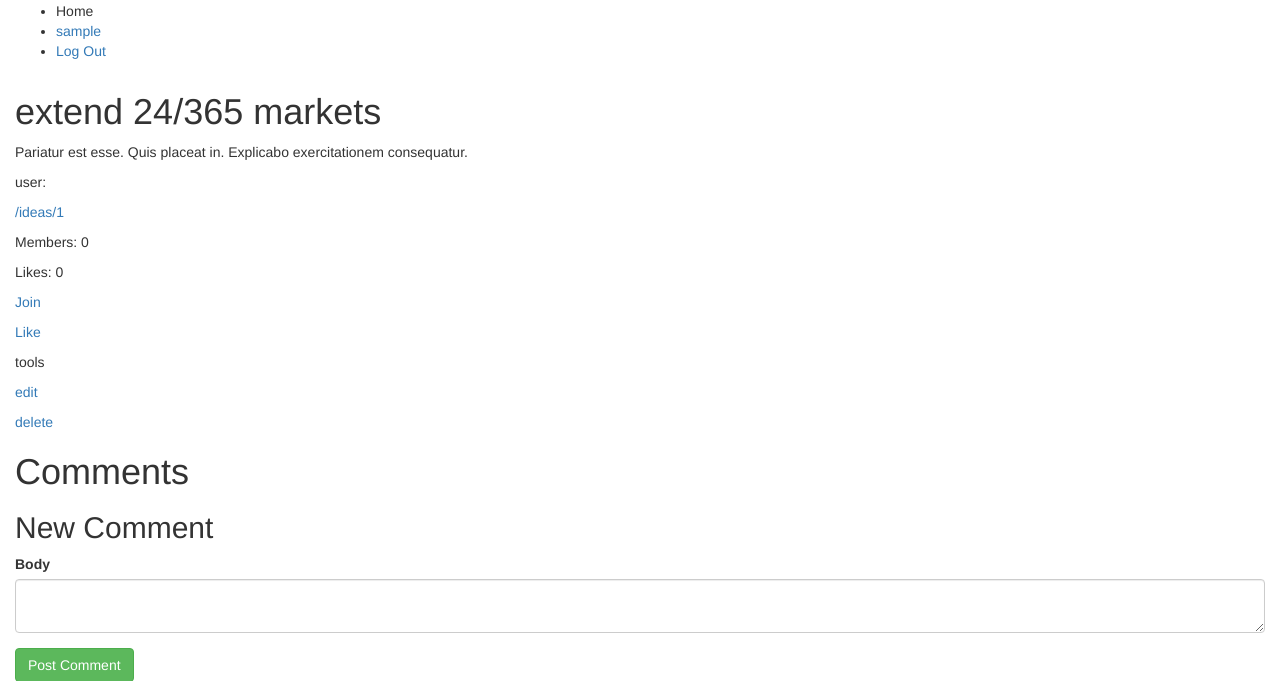
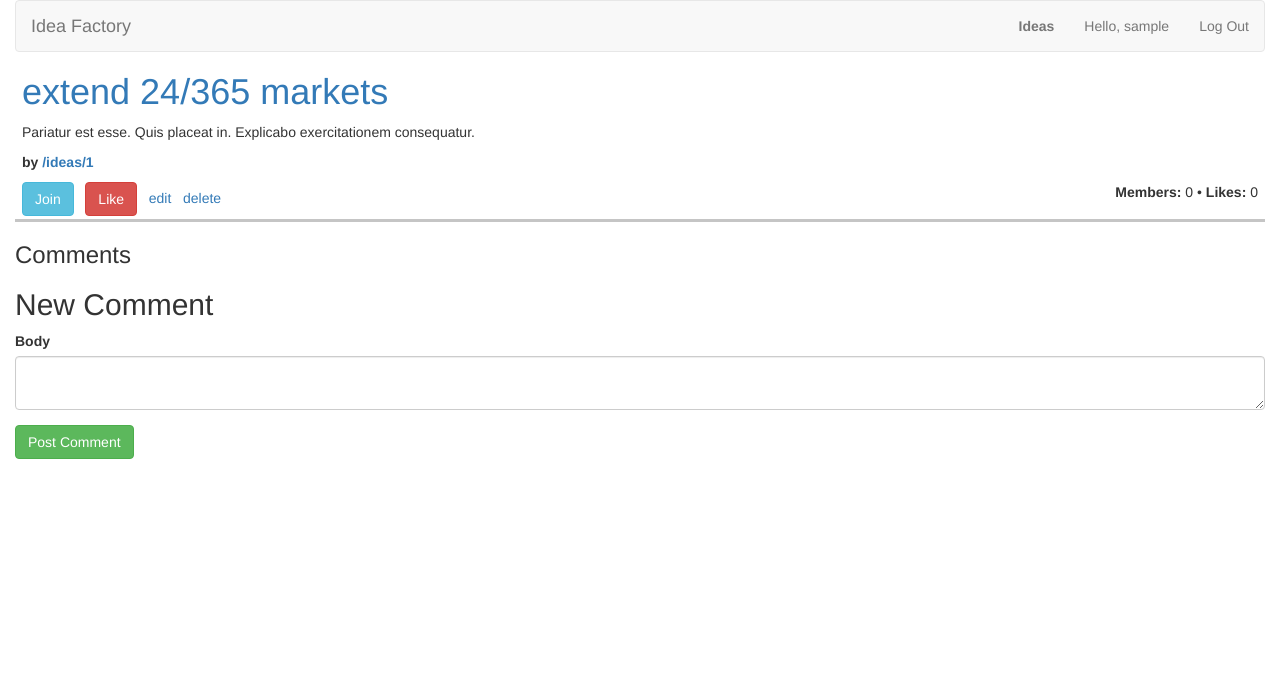
Before and after one commit to alextaylor000/codecore_idea_factory, a Rails app: page /ideas/1 in a window 1280 px wide. Shown: the top 681 px of the page. Run offline with Rails 7, Linux system fonts and the light colour scheme; the visitor is signed in with stand-in values (Sample User, id 1); data comes from the database, SQL or seed files in the repository; data that the repository does not hold is empty; style sheets or scripts are compiled from the project's sources; some libraries are stand-ins or nearby versions.

Commit message:
Adds styling

```diff
--- a/app/assets/stylesheets/bootstrap_and_overrides.scss
+++ b/app/assets/stylesheets/bootstrap_and_overrides.scss
@@ -1,2 +1,11 @@
 @import "bootstrap";
 @import "bootstrap-sprockets";
+
+.nav-header h1 {
+  margin-top: 0;
+}
+
+.panel-idea {
+    padding: 0 0.5em 0.25em 0.5em;
+    border-bottom: 3px solid #C5C5C5;
+}
--- a/app/controllers/idea_members_controller.rb
+++ b/app/controllers/idea_members_controller.rb
@@ -7,7 +7,7 @@ class IdeaMembersController < ApplicationController
     idea_membership.idea      = idea
     idea_membership.user      = current_user
     if idea_membership.save
-      flash[:notice] = "Joined idea"
+      #flash[:notice] = "Joined idea"
     else
       flash[:danger] = "Something went wrong joining this idea."
     end
@@ -17,7 +17,7 @@ class IdeaMembersController < ApplicationController
   def destroy
     idea                      = Idea.find(params[:idea_id])
     current_user.idea_members.find(params[:id]).destroy
-    flash[:notice] = "You left this idea"
+    #flash[:notice] = "You left this idea"
     redirect_to idea
   end
 end
--- a/app/controllers/likes_controller.rb
+++ b/app/controllers/likes_controller.rb
@@ -7,7 +7,7 @@ class LikesController < ApplicationController
     like.idea                 = idea
     like.user                 = current_user
     if like.save
-      flash[:notice] = "Liked"
+      # flash[:notice] = "Liked"
     else
       flash[:danger] = "Something went wrong liking this idea."
     end
@@ -18,7 +18,7 @@ class LikesController < ApplicationController
   def destroy
     idea                      = Idea.find(params[:idea_id])
     current_user.likes.find(params[:id]).destroy
-    flash[:notice] = "Unliked"
+    # flash[:notice] = "Unliked"
     redirect_to idea
   end
 end
--- a/app/views/ideas/show.html.slim
+++ b/app/views/ideas/show.html.slim
@@ -1,42 +1,48 @@
-h1 = @idea.title
-p = @idea.description
-p user:
-p = link_to @idea.creator_username, @idea.creator_user
+div class="panel-idea"
+  h1 = link_to @idea.title, @idea
+  p = @idea.description_truncate 250
 
-- if @idea.image?
-  p = image_tag @idea.image.url, width: 200
+  - if @idea.image?
+    p = image_tag @idea.image.url, width: 200
 
 
-p Members: #{@idea.num_members}
-p Likes: #{@idea.num_likes}
+  div class="tools"
+    p
+      strong by #{link_to @idea.creator_username, @idea.creator_user}
 
+    - if user_signed_in? && @idea.members_include?(current_user)
+      = link_to "Leave", idea_idea_member_path(@idea, @idea.membership_for(current_user)), class: "btn btn-info", method: :delete
+    - elsif current_user != @idea.user
+      = link_to "Join", idea_idea_members_path(@idea), class: "btn btn-info", method: :post
+    span &nbsp;&nbsp;&nbsp;
+    - if user_signed_in? && @idea.liked_by?(current_user)
+      = link_to "Unlike", idea_like_path(@idea, @idea.like_for(current_user)), class: "btn btn-danger", method: :delete
+    - elsif current_user != @idea.user
+      = link_to "Like", idea_likes_path(@idea), class: "btn btn-danger", method: :post
+    span &nbsp;&nbsp;&nbsp;
 
-/ TODO: join/like partials
-/ TODO: cancan authorization
-- if user_signed_in? && @idea.members_include?(current_user)
-  p = link_to "Leave", idea_idea_member_path(@idea, @idea.membership_for(current_user)), method: :delete
-- elsif current_user != @idea.user
-  p = link_to "Join", idea_idea_members_path(@idea), method: :post
+    - if can? :manage, @idea
+      = link_to "edit", edit_idea_path(@idea)
+      span &nbsp;&nbsp;&nbsp;
+      = link_to "delete", idea_path(@idea), method: :delete, data: { confirm: "Really delete this idea?" }
 
-- if user_signed_in? && @idea.liked_by?(current_user)
-  p = link_to "Unlike", idea_like_path(@idea, @idea.like_for(current_user)), method: :delete
-- elsif current_user != @idea.user
-  p = link_to "Like", idea_likes_path(@idea), method: :post
+    div class="pull-right"
+      p
+        = "<strong>Members:</strong> #{@idea.num_members}".html_safe
+        = " • "
+        = "<strong>Likes:</strong> #{@idea.num_likes}".html_safe
 
+    div class="clearfix"
 
 
 
 / TODO: tool partials
-- if can? :manage, @idea
-  p tools
-  p = link_to "edit", edit_idea_path(@idea)
-  p = link_to "delete", idea_path(@idea), method: :delete, data: { confirm: "Really delete this idea?" }
 
 
 
 / TODO: comment partials
-h1 Comments
-- if user_signed_in?
+h3 Comments
+- if user_signed_in? && current_user != @idea.user
   h2 New Comment
   - if @comment.errors.any?
     div class="alert alert-danger"
@@ -47,11 +53,13 @@ h1 Comments
       = f.text_area :body, class: "form-control"
     div class="form-group"
       = f.submit "Post Comment", class: "btn btn-success"
-
+- elsif current_user == @idea.user
+  p
 - else
   p You must be logged in to post new comments.
 
 - @idea.comments_by_date.each do |comment|
-  div class="panel panel-default"
+  div class="well"
+    p = "<strong>#{comment.user.username}</strong> on <strong>#{comment.created_at.to_formatted_s(:long_ordinal)}</strong>".html_safe
     p = comment.body
     / TODO: comment CRUD
--- a/app/views/layouts/application.html.slim
+++ b/app/views/layouts/application.html.slim
@@ -8,11 +8,15 @@ html
   body
     div class="container-fluid"
       / navbar
-      div class="navbar"
-        ul
-          li Home
+      / TODO: partials
+      div class="navbar navbar-default"
+        div class="navbar-header"
+          = link_to "Idea Factory", root_path, class: "navbar-brand"
+        ul class="nav navbar-nav pull-right"
+          li
+            = link_to "<strong>Ideas</strong>".html_safe, ideas_path
           - if user_signed_in?
-            li = link_to current_user.username, current_user
+            li = link_to "Hello, #{current_user.username}", current_user
             li = link_to "Log Out", logout_path, method: :delete
           - else
             li = link_to "Log In", login_path
@@ -20,8 +24,7 @@ html
 
       / the flash
       - if flash[:notice]
-        / TODO: alert-notice isn't working
-        div class="alert alert-notice"
+        div class="alert alert-info"
           p = flash[:notice]
 
       - elsif flash[:danger]
--- a/app/views/sessions/new.html.slim
+++ b/app/views/sessions/new.html.slim
@@ -3,11 +3,11 @@ h1 Log In
   div class="form-group"
     / TODO: sign in by username OR email?
     = label_tag "username"
-    = text_field_tag :username, params[:username]
+    = text_field_tag :username, params[:username], class: "form-control"
 
   div class="form-group"
     = label_tag "password"
-    = password_field_tag :password
+    = password_field_tag :password, nil, class: "form-control"
 
   div class="form-group"
     = submit_tag "Login", class: "btn btn-success"
--- a/app/views/users/show.html.slim
+++ b/app/views/users/show.html.slim
@@ -1,10 +1,11 @@
 h1 = @user.username
-p Email: #{@user.email}
+strong
+  = mail_to @user.email
 
 h2 Ideas
 - if @user.ideas.any?
   - @user.ideas.each do |idea|
-    div class="panel panel-default"
+    div class="well"
       p = link_to idea.title, idea
 
 - else
```
Also changed, not shown: app/views/ideas/index.html.slim (+28 -22 lines).
